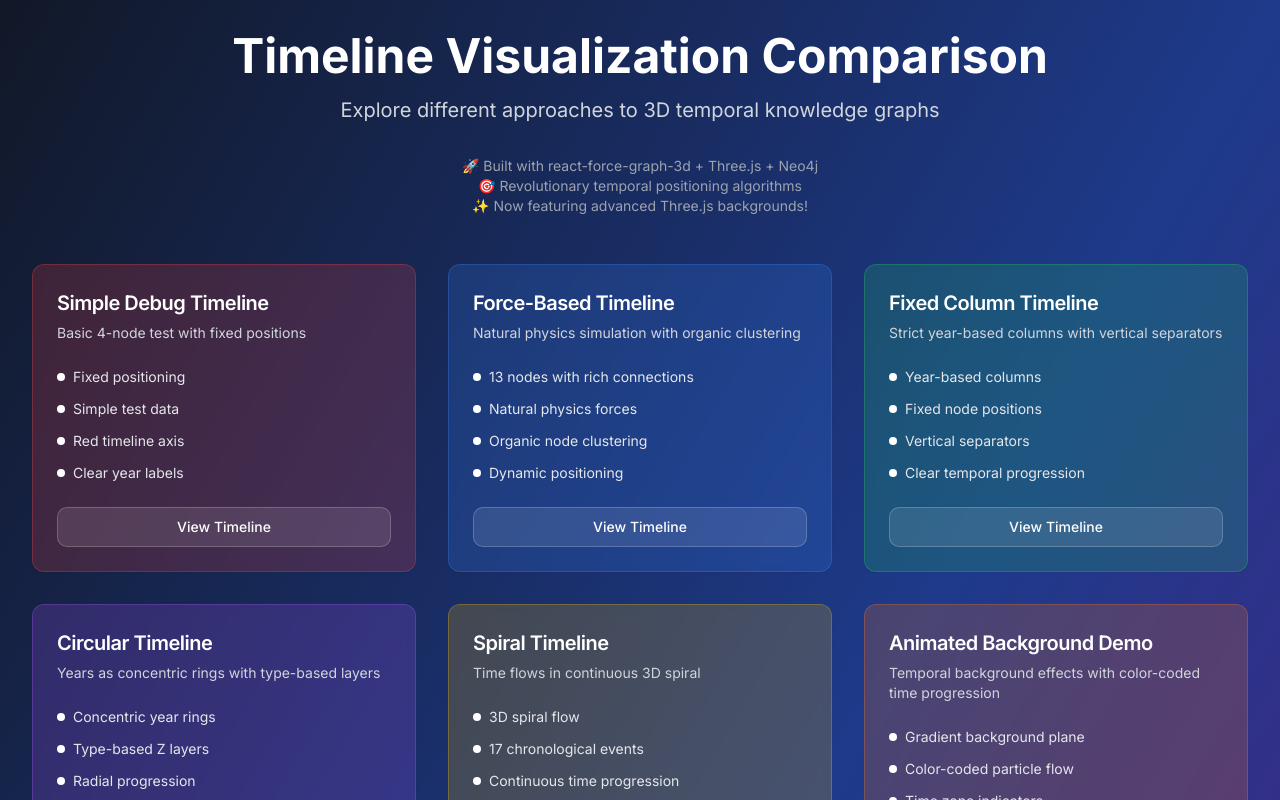
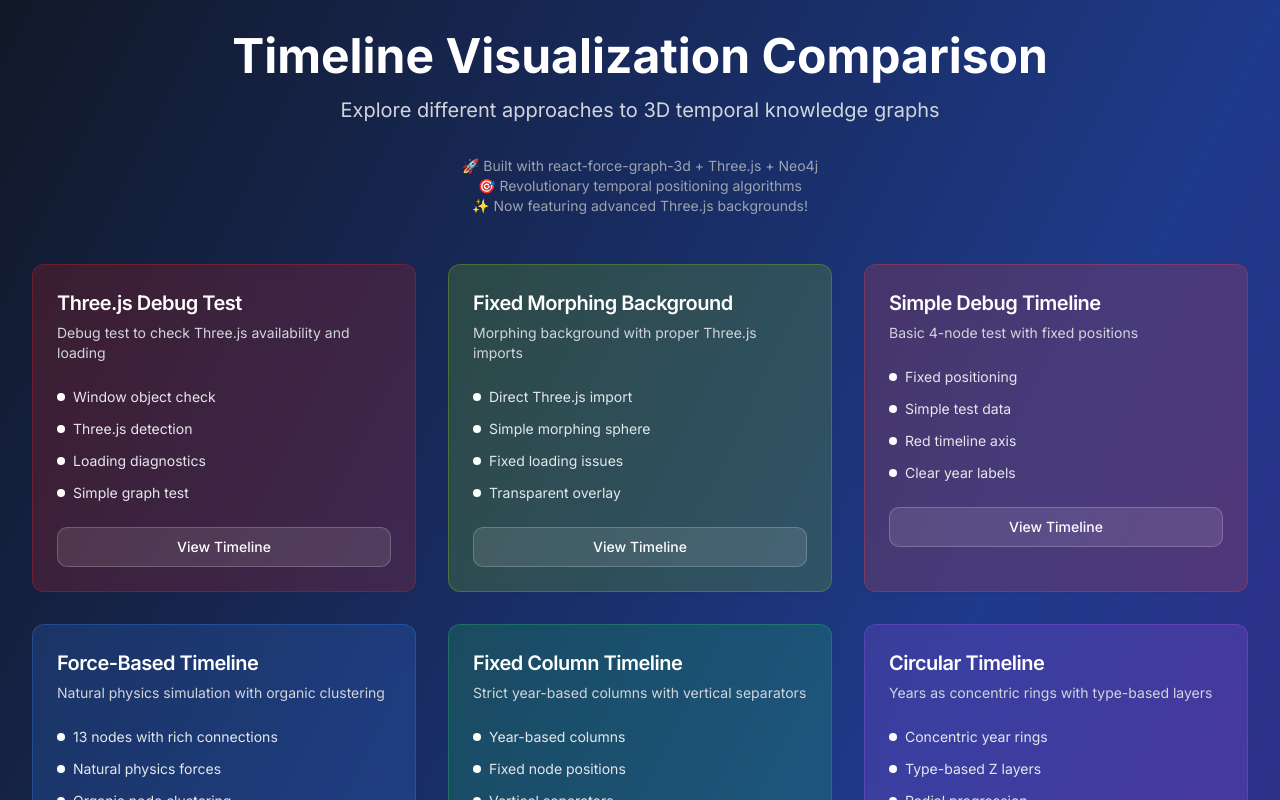
Before and after one commit to Londondannyboy/quest-core, a Next.js app: page /timeline-comparison in a window 1280 px wide. Shown: the top 800 px of the page. Built offline with nearby package versions, Linux system fonts and the light colour scheme; no server answers; what @humeai/voice-react would draw is missing.

Commit message:
Debug and fix Three.js runtime issues - installed three package and created debug pages

```diff
--- /dev/null
+++ b/src/app/test-debug-three/page.tsx
@@ -0,0 +1,96 @@
+'use client';
+
+import { useEffect, useState } from 'react';
+import dynamic from 'next/dynamic';
+
+const ForceGraph3D = dynamic(() => import('react-force-graph-3d'), {
+  ssr: false,
+  loading: () => <div className="flex items-center justify-center h-96">Loading Force Graph...</div>
+});
+
+// Simple test data
+const testData = {
+  nodes: [
+    { id: '1', name: 'Node 1', color: '#ff0000' },
+    { id: '2', name: 'Node 2', color: '#00ff00' },
+    { id: '3', name: 'Node 3', color: '#0000ff' }
+  ],
+  links: [
+    { source: '1', target: '2' },
+    { source: '2', target: '3' }
+  ]
+};
+
+export default function DebugThree() {
+  const [debugInfo, setDebugInfo] = useState<string[]>([]);
+  const [threeLoaded, setThreeLoaded] = useState(false);
+
+  useEffect(() => {
+    const logs: string[] = [];
+
+    // Check if window exists
+    if (typeof window !== 'undefined') {
+      logs.push('✅ Window object available');
+
+      // Check for Three.js in various locations
+      if ((window as any).THREE) {
+        logs.push('✅ window.THREE exists');
+        setThreeLoaded(true);
+      } else {
+        logs.push('❌ window.THREE not found');
+      }
+
+      // Check if ForceGraph3D might expose Three.js
+      setTimeout(() => {
+        if ((window as any).THREE) {
+          logs.push('✅ window.THREE available after timeout');
+          setThreeLoaded(true);
+        } else {
+          logs.push('❌ window.THREE still not available after timeout');
+        }
+        setDebugInfo([...logs]);
+      }, 2000);
+    } else {
+      logs.push('❌ Window object not available (SSR)');
+    }
+
+    setDebugInfo(logs);
+  }, []);
+
+  return (
+    <div className="w-full h-screen bg-gray-900 text-white">
+      <div className="p-4">
+        <h1 className="text-2xl font-bold mb-4">Three.js Debug Test</h1>
+
+        <div className="mb-4 p-4 bg-gray-800 rounded">
+          <h2 className="text-lg font-semibold mb-2">Debug Information:</h2>
+          {debugInfo.map((log, index) => (
+            <div key={index} className="text-sm">{log}</div>
+          ))}
+        </div>
+
+        <div className="mb-4 p-4 bg-gray-800 rounded">
+          <h2 className="text-lg font-semibold mb-2">Force Graph Status:</h2>
+          <p>Three.js loaded: {threeLoaded ? '✅ Yes' : '❌ No'}</p>
+        </div>
+      </div>
+
+      <div className="h-96">
+        <ForceGraph3D
+          graphData={testData}
+          nodeLabel="name"
+          nodeColor="color"
+          backgroundColor="#000033"
+          onEngineStop={() => {
+            console.log('ForceGraph3D engine stopped');
+            // Check again after graph loads
+            if ((window as any).THREE) {
+              setDebugInfo(prev => [...prev, '✅ window.THREE available after ForceGraph3D loads']);
+              setThreeLoaded(true);
+            }
+          }}
+        />
+      </div>
+    </div>
+  );
+}
--- /dev/null
+++ b/src/app/test-morphing-fixed/page.tsx
@@ -0,0 +1,165 @@
+'use client';
+
+import { useEffect, useRef } from 'react';
+import dynamic from 'next/dynamic';
+import * as THREE from 'three';
+
+const ForceGraph3D = dynamic(() => import('react-force-graph-3d'), {
+  ssr: false,
+  loading: () => <div className="flex items-center justify-center h-96">Loading Morphing Timeline...</div>
+});
+
+// Test data for overlay graph
+const testData = {
+  nodes: [
+    { id: '2018', name: 'University', fx: -400, fy: 0, fz: 0, color: '#DC2626' },
+    { id: '2020', name: 'First Job', fx: -200, fy: 50, fz: 0, color: '#059669' },
+    { id: '2022', name: 'Senior Role', fx: 0, fy: -30, fz: 0, color: '#059669' },
+    { id: '2023', name: 'AI Expertise', fx: 200, fy: 80, fz: 0, color: '#2563EB' },
+    { id: '2024', name: 'Current', fx: 400, fy: 0, fz: 0, color: '#F59E0B' }
+  ],
+  links: [
+    { source: '2018', target: '2020' },
+    { source: '2020', target: '2022' },
+    { source: '2022', target: '2023' },
+    { source: '2023', target: '2024' }
+  ]
+};
+
+export default function MorphingTimelineFixed() {
+  const containerRef = useRef<HTMLDivElement>(null);
+  const graphRef = useRef<any>();
+  const sceneRef = useRef<THREE.Scene>();
+  const rendererRef = useRef<THREE.WebGLRenderer>();
+
+  useEffect(() => {
+    if (!containerRef.current) return;
+
+    // Scene setup
+    const scene = new THREE.Scene();
+    const camera = new THREE.PerspectiveCamera(75, window.innerWidth / window.innerHeight, 1, 3000);
+    const renderer = new THREE.WebGLRenderer({
+      antialias: true,
+      alpha: true,
+      powerPreference: "high-performance"
+    });
+
+    renderer.setSize(window.innerWidth, window.innerHeight);
+    renderer.setClearColor(0x000000, 0.1);
+    containerRef.current.appendChild(renderer.domElement);
+
+    sceneRef.current = scene;
+    rendererRef.current = renderer;
+
+    // Lighting
+    const ambientLight = new THREE.AmbientLight(0x404040, 0.4);
+    scene.add(ambientLight);
+
+    const directionalLight = new THREE.DirectionalLight(0xffffff, 1);
+    directionalLight.position.set(1, 1, 1);
+    scene.add(directionalLight);
+
+    // Create simple morphing sphere
+    const geometry = new THREE.SphereGeometry(200, 32, 16);
+    const material = new THREE.MeshPhongMaterial({
+      color: 0x4fc3f7,
+      transparent: true,
+      opacity: 0.3,
+      wireframe: false
+    });
+
+    const sphere = new THREE.Mesh(geometry, material);
+    sphere.position.set(0, 0, -500);
+    scene.add(sphere);
+
+    // Camera positioning
+    camera.position.set(0, 200, 800);
+    camera.lookAt(0, 0, 0);
+
+    // Animation loop
+    let time = 0;
+    const animate = () => {
+      time += 0.01;
+
+      // Simple morphing effect
+      sphere.rotation.x = time * 0.5;
+      sphere.rotation.y = time * 0.3;
+      sphere.scale.x = 1 + Math.sin(time) * 0.2;
+      sphere.scale.y = 1 + Math.sin(time * 1.5) * 0.2;
+      sphere.scale.z = 1 + Math.sin(time * 2) * 0.2;
+
+      renderer.render(scene, camera);
+      requestAnimationFrame(animate);
+    };
+
+    animate();
+
+    // Resize handler
+    const handleResize = () => {
+      camera.aspect = window.innerWidth / window.innerHeight;
+      camera.updateProjectionMatrix();
+      renderer.setSize(window.innerWidth, window.innerHeight);
+    };
+
+    window.addEventListener('resize', handleResize);
+
+    return () => {
+      window.removeEventListener('resize', handleResize);
+      const container = containerRef.current;
+      if (container && renderer.domElement) {
+        container.removeChild(renderer.domElement);
+      }
+      renderer.dispose();
+    };
+  }, []);
+
+  useEffect(() => {
+    if (graphRef.current) {
+      setTimeout(() => {
+        graphRef.current.cameraPosition({ x: 0, y: 300, z: 600 }, { x: 0, y: 0, z: 0 });
+      }, 1000);
+    }
+  }, []);
+
+  return (
+    <div className="w-full h-screen relative overflow-hidden">
+      {/* Three.js Background Layer */}
+      <div
+        ref={containerRef}
+        className="absolute inset-0 z-0"
+        style={{ background: 'radial-gradient(ellipse at center, #1e293b 0%, #0f172a 70%, #000000 100%)' }}
+      />
+
+      {/* 3D Graph Overlay Layer */}
+      <div className="absolute inset-0 z-10">
+        <ForceGraph3D
+          ref={graphRef}
+          graphData={testData}
+          nodeLabel={(node: any) => `${node.name} (${node.id})`}
+          nodeColor="color"
+          nodeVal={20}
+          linkColor={() => 'rgba(255, 255, 255, 0.8)'}
+          linkWidth={5}
+          backgroundColor="transparent"
+          warmupTicks={0}
+          cooldownTicks={0}
+          cooldownTime={Infinity}
+          d3AlphaDecay={1}
+          d3VelocityDecay={1}
+          enableNavigationControls={true}
+        />
+      </div>
+
+      {/* UI Overlay */}
+      <div className="absolute top-4 left-4 z-20 bg-black/80 text-white p-4 rounded max-w-sm">
+        <h2 className="text-xl font-bold mb-2">Fixed Morphing Background</h2>
+        <div className="text-sm space-y-1">
+          <div>✅ Proper Three.js import</div>
+          <div>✅ Simple morphing sphere</div>
+          <div>✅ Transparent graph overlay</div>
+          <div>✅ Should work now!</div>
+        </div>
+      </div>
+    </div>
+  );
+}
--- a/src/app/timeline-comparison/page.tsx
+++ b/src/app/timeline-comparison/page.tsx
@@ -5,6 +5,22 @@ import { Card, CardContent, CardHeader, CardTitle } from '@/components/ui/card';
 import { Button } from '@/components/ui/button';
 
 const timelineVariants = [
+  {
+    id: 'test-debug-three',
+    name: 'Three.js Debug Test',
+    description: 'Debug test to check Three.js availability and loading',
+    features: ['Window object check', 'Three.js detection', 'Loading diagnostics', 'Simple graph test'],
+    url: '/test-debug-three',
+    color: 'bg-red-600/20 border-red-600/30'
+  },
+  {
+    id: 'test-morphing-fixed',
+    name: 'Fixed Morphing Background',
+    description: 'Morphing background with proper Three.js imports',
+    features: ['Direct Three.js import', 'Simple morphing sphere', 'Fixed loading issues', 'Transparent overlay'],
+    url: '/test-morphing-fixed',
+    color: 'bg-lime-500/20 border-lime-500/30'
+  },
   {
     id: 'debug-timeline',
     name: 'Simple Debug Timeline',
```
